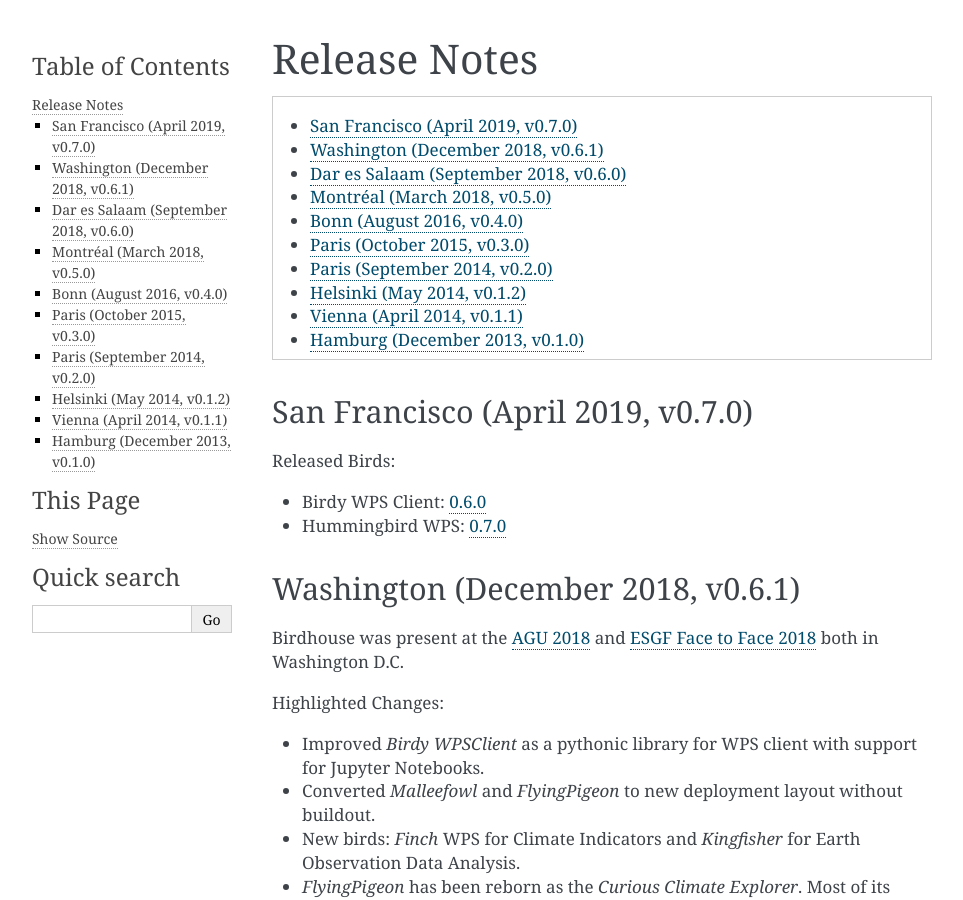
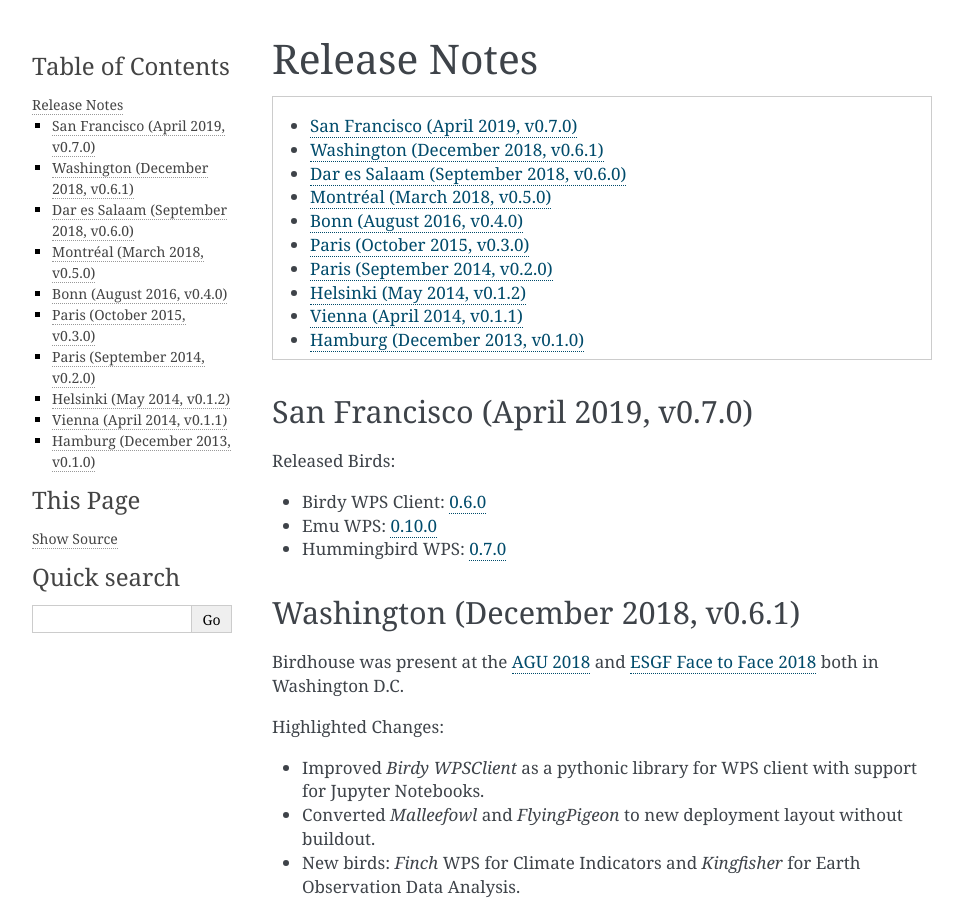
Before and after one commit to bird-house/birdhouse-docs, a Sphinx documentation site: the page built from docs/source/release_notes.rst, in a window 1280 px wide and 900 px high. Shown: the whole window, without its empty margins (148-1111 px from the left). Built offline with Sphinx 7.4.7, drawn with Linux system fonts in a browser that asks for light colours.

Commit message:
added emu to release

```diff
--- a/docs/source/release_notes.rst
+++ b/docs/source/release_notes.rst
@@ -15,6 +15,7 @@
 Released Birds:
 
 * Birdy WPS Client: `0.6.0 <https://github.com/bird-house/birdy/releases/tag/v0.6.0>`_
+* Emu WPS: `0.10.0 <https://github.com/bird-house/emu/releases/tag/v0.10.0>`_
 * Hummingbird WPS: `0.7.0 <https://github.com/bird-house/hummingbird/releases/tag/v0.7.0>`_
 
 Washington (December 2018, v0.6.1)
```
